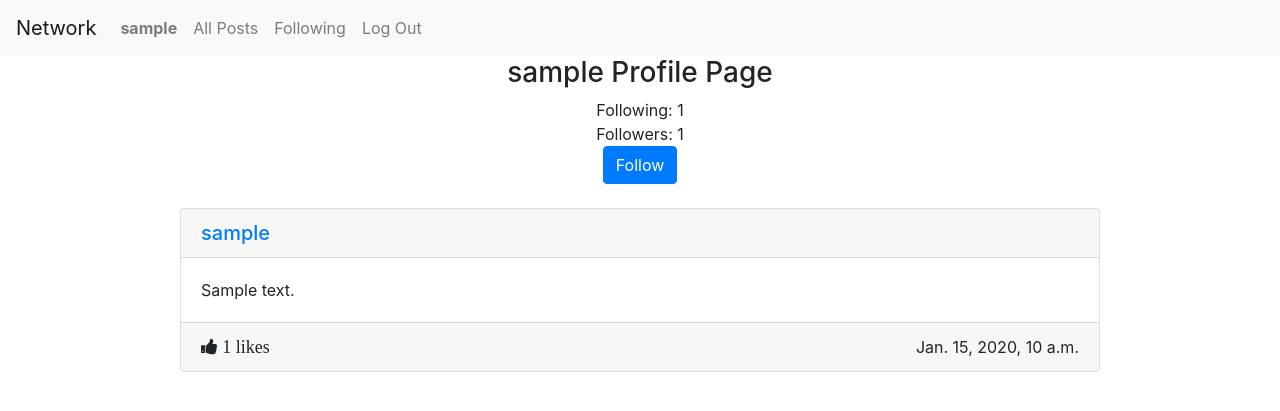
After one commit to dhita-irma/cs50w-network, a Django app: a page that uses network/templates/network/posts.html in a window 1280 px wide. The commit adds this page. Shown: the top 411 px of the page. Run offline with Django 3.2, Linux system fonts and the light colour scheme; tables that the repository leaves empty hold one stand-in row (values such as "Sample post"); some libraries are stand-ins or nearby versions.

Commit message:
Create new view & template
Render Homepage, Following Page, & Profile Page via Django

```diff
--- /dev/null
+++ b/network/templates/network/error.html
@@ -0,0 +1,5 @@
+{% extends 'network/layout.html' %}
+
+{% block body %}
+    Error 404: Page does not exist.
+{% endblock body %}Page does not exist.
--- a/network/templates/network/layout.html
+++ b/network/templates/network/layout.html
@@ -3,14 +3,14 @@
 <!DOCTYPE html>
 <html lang="en">
     <head>
-        <title>{% block title %}Social Network{% endblock %}</title>
+        <title>{% block title %} {{ title }} {% endblock %}</title>
         <link rel="stylesheet" href="https://stackpath.bootstrapcdn.com/bootstrap/4.4.1/css/bootstrap.min.css" integrity="sha384-Vkoo8x4CGsO3+Hhxv8T/Q5PaXtkKtu6ug5TOeNV6gBiFeWPGFN9MuhOf23Q9Ifjh" crossorigin="anonymous">
         <link rel="stylesheet" href="https://cdnjs.cloudflare.com/ajax/libs/font-awesome/4.7.0/css/font-awesome.min.css">
         <link href="{% static 'network/styles.css' %}" rel="stylesheet">
 
         <!-- JS -->
         {% block script %}
-            <script src="{% static 'network/posts.js' %}"></script>
+            <!-- <script src="{% static 'network/posts.js' %}"></script> -->
         {% endblock %}
     </head>
     <body>
@@ -23,15 +23,15 @@
               <ul class="navbar-nav mr-auto">
                 {% if user.is_authenticated %}
                     <li class="nav-item">
-                        <a id="logged-user" class="nav-link" href="#"><strong>{{ user.username }}</strong></a>
+                        <a id="logged-user" class="nav-link" href="{% url 'profile' user.username %}"><strong>{{ user.username }}</strong></a>
                     </li>
                 {% endif %}
                 <li class="nav-item" id="all">
-                    <a class="nav-link post-nav">All Posts</a>
+                    <a class="nav-link post-nav" href="{% url 'index' %}">All Posts</a>
                 </li>
                 {% if user.is_authenticated %}
                     <li class="nav-item" id="following">
-                        <a class="nav-link post-nav">Following</a>
+                        <a class="nav-link post-nav" href="{% url 'following-posts' %}">Following</a>
                     </li>
                     <li class="nav-item">
                         <a class="nav-link" href="{% url 'logout' %}">Log Out</a>
@@ -51,6 +51,10 @@
         <div class="container body">
             {% block body %}
             {% endblock %}
+
+            {% block posts %}
+                {% include 'network/posts.html' %}
+            {% endblock %}
         </div>
 
         <!-- Bootstrap JS -->
--- /dev/null
+++ b/network/templates/network/posts.html
@@ -0,0 +1,24 @@
+<div id="posts-view" class="row">
+    <div class="col-10 offset-1">
+        <div id="posts">
+            {% for post in posts %}
+                <div class="card mb-3">
+                    <a href="{% url 'profile' post.creator %}">
+                        <h5 class="card-header post-creator">{{ post.creator }}</h5>
+                    </a>
+                    <div class="card-body">
+                        <p class="card-text">{{ post.content }}</p>
+                    </div>
+                    <div class="card-footer">
+                        <div class="row">
+                            <div class="col-6">
+                                <i class="fa fa-thumbs-up"> {{ post.like_count }} likes</i>
+                            </div>
+                            <div class="col-6 text-right">{{ post.timestamp }}</div>
+                        </div>
+                    </div>
+                </div>
+            {% endfor %}
+        </div>
+    </div>
+</div>
--- /dev/null
+++ b/network/templates/network/profile.html
@@ -0,0 +1,24 @@
+{% extends 'network/layout.html' %}
+{% load static %}
+
+
+{% block body %}
+    <!-- Title -->
+    <h3 id="title" class="text-center"> {{ user.username }} Profile Page</h3>
+
+    <!-- Profile -->
+    <div id="profile-view" class="row">
+        <div class="col-8 offset-2 mb-4">
+            <div id="user-detail" class="text-center">
+                <div>Following: {{ user.get_following|length }}</div>
+                <div>Followers: {{ user.get_followers|length }}</div>
+            </div>
+            <div id="follow" class="text-center">
+                <button id="follow-btn" type="button" class="btn btn-primary" onclick="follow(this)">
+                    Follow
+                </button>
+            </div>
+        </div>
+    </div>
+
+{% endblock %}
--- a/network/urls.py
+++ b/network/urls.py
@@ -5,13 +5,15 @@ from . import views
 
 urlpatterns = [
     path("", views.index, name="index"),
+    path("following/", views.following_posts, name="following-posts"),
     path("login/", views.login_view, name="login"),
     path("logout/", views.logout_view, name="logout"),
     path("register/", views.register, name="register"),
 
+    path("<str:username>", views.profile_view, name="profile"),
+
     # API routes
     path("posts/", views.create_post, name="create-post"),
     path("posts/<str:feed>", views.post_list, name="post-list"),
-    path("profile/<str:username>", views.profile, name="profile"),
     path("follow/<int:pk>", views.follow, name="follow"),
 ]
--- a/network/views.py
+++ b/network/views.py
@@ -9,7 +9,46 @@ from .models import User, Post, UserFollowing
 
 
 def index(request):
-    return render(request, "network/index.html")
+    """Render homepage displaying posts by all users."""
+
+    posts = Post.objects.all()
+    return render(request, "network/index.html", {
+        "title": "Home",
+        "posts": posts
+    })
+
+
+@login_required
+def following_posts(request):
+    """Render page displaying posts by all followed accounts."""
+
+    following = request.user.following.all()
+    following_list = [follow.following_user.id for follow in following]
+
+    # Filter posts created by followed accounts
+    posts = Post.objects.filter(creator__in=following_list)
+
+    return render(request, "network/index.html", {
+        "title": "Following",
+        "posts": posts
+    })
+
+
+def profile_view(request, username):
+    """Render page displaying user profile"""
+
+    print(username)
+    try:
+        user = User.objects.get(username=username)
+        posts = Post.objects.filter(creator=user.id)
+    except User.DoesNotExist:
+        return render(request, "network/error.html")
+
+    return render(request, "network/profile.html", {
+        "title": username,
+        "user": user,
+        "posts": posts
+    })
 
 
 def post_list(request, feed):
@@ -80,21 +119,6 @@ def follow(request, pk):
         return JsonResponse({"message": "Unfollow user successfully."}, status=201)
 
 
-def profile(request, username):
-
-    # Query for requested user
-    try:
-        user = User.objects.get(username=username)
-    except User.DoesNotExist:
-        return JsonResponse({"error": f"User {username} not found."}, status=404)
-
-    # Return JSON response
-    if request.method == 'GET':
-        return JsonResponse(user.serialize())
-    else:
-        return JsonResponse({"error": "GET request required."}, status=400)
-
-
 def login_view(request):
     if request.method == "POST":
 
```
Also changed, not shown: network/templates/network/index.html (+1 -23 lines).
